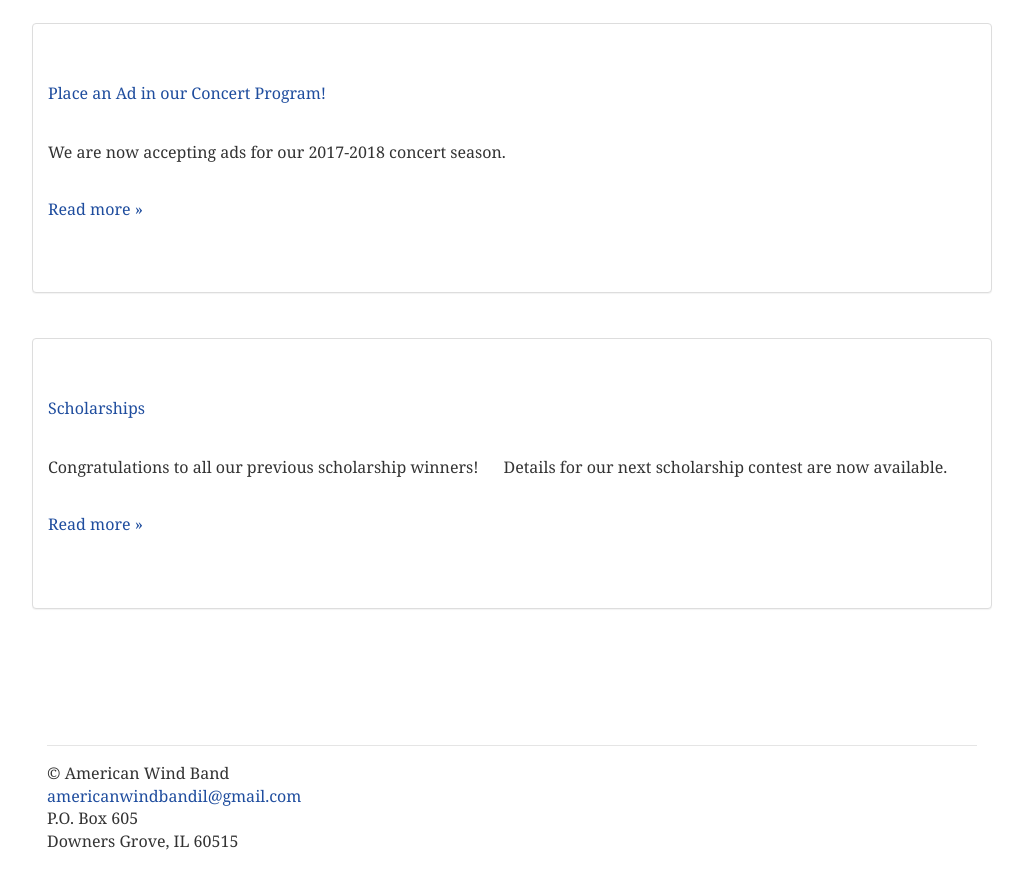
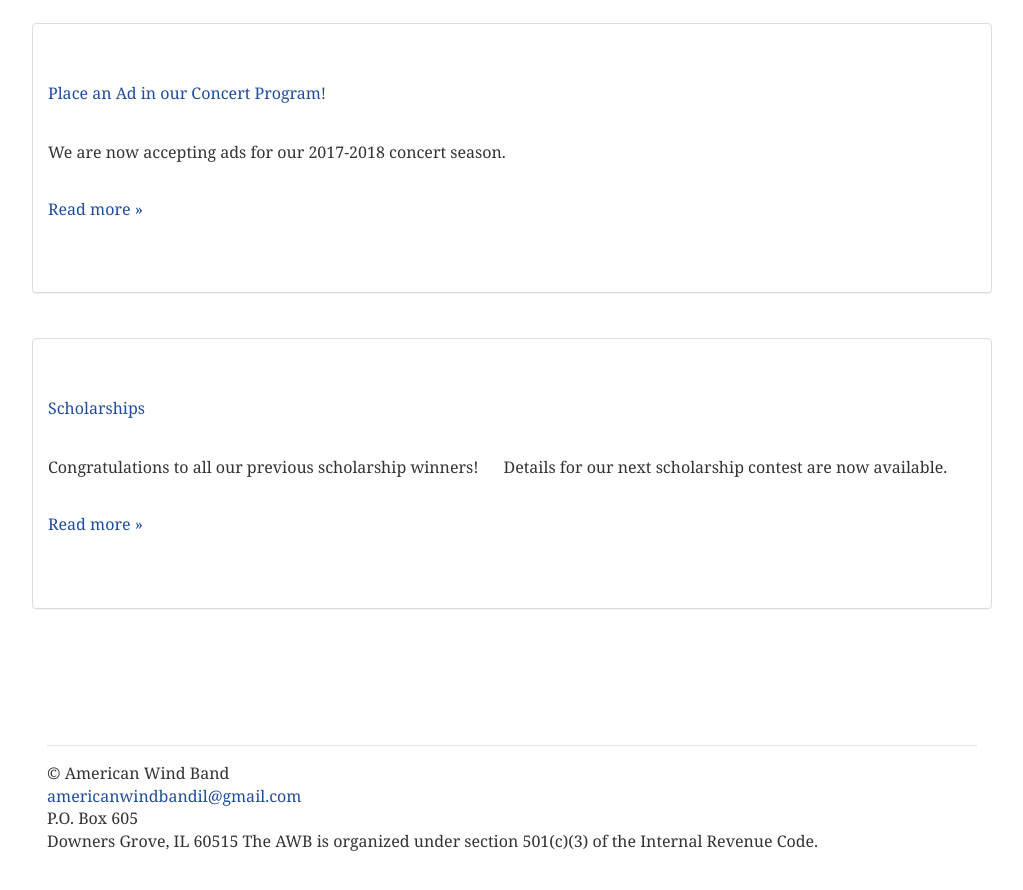
Before and after one commit to americanwindband/americanwindband.github.io, a Jekyll site: the page built from index.html, in a window 1280 px wide and 900 px high, scrolled down 1313 px. Shown: the top 890 px of the window, without its empty margins (128-1151 px from the left). Built offline with Jekyll 4.4.1, drawn with Linux system fonts in a browser that asks for light colours.

Commit message:
Update footer.html

```diff
--- a/_includes/footer.html
+++ b/_includes/footer.html
@@ -3,6 +3,8 @@
 	<a href="mailto:americanwindbandil@gmail.com">americanwindbandil@gmail.com</a><br />
 	P.O. Box 605<br />
 	Downers Grove, IL 60515
+
+	The AWB is organized under section 501(c)(3) of the Internal Revenue Code.
 </p>
 </footer>
 
```
